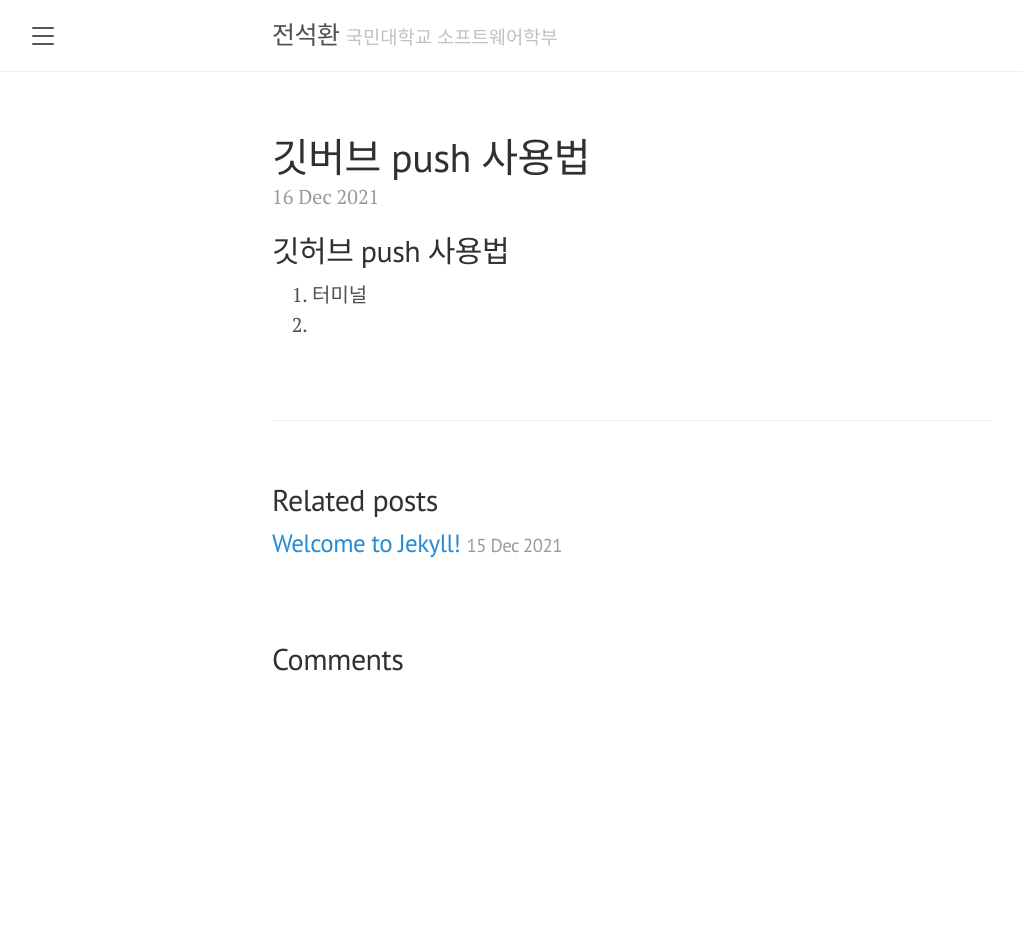
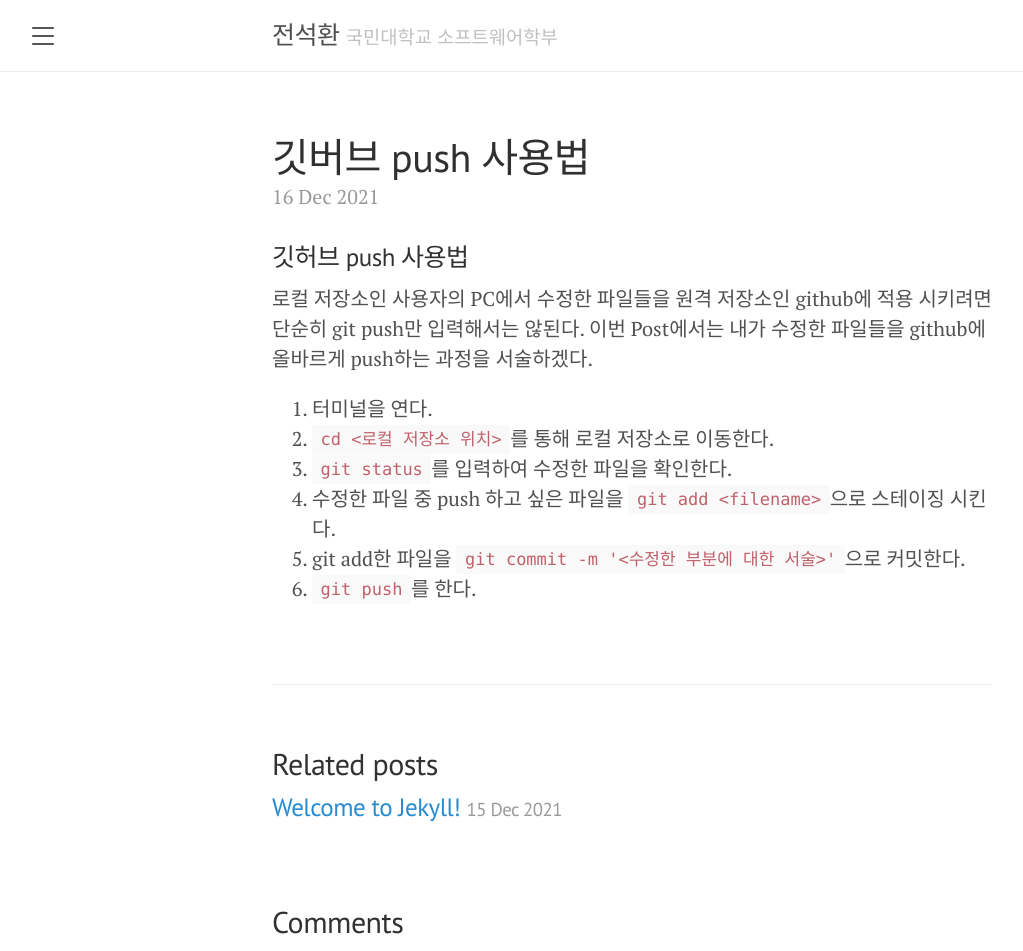
Before and after one commit to williamjeon7/williamjeon7.github.io, a Jekyll site: the page built from _posts/2021-12-16-깃허브-push-사용법.md, in a window 1280 px wide. Shown: the whole page, without its empty margins (8-1031 px from the left). Built offline with Jekyll 4.4.1, drawn with Linux system fonts in a browser that asks for light colours; comment, search, counter and statistics services are not loaded; before the commit the page ends 900 px from its top, so only the background shows below that.

Commit message:
내용 추가

```diff
--- a/_posts/2021-12-16-깃허브-push-사용법.md
+++ b/_posts/2021-12-16-깃허브-push-사용법.md
@@ -5,6 +5,12 @@ date: 2021-12-16
 comments: true
 ---
 
-## 깃허브 push 사용법
-1. 터미널
-2.
+### 깃허브 push 사용법
+ 로컬 저장소인 사용자의 PC에서 수정한 파일들을 원격 저장소인 github에 적용 시키려면 단순히 git push만 입력해서는 않된다.
+ 이번 Post에서는 내가 수정한 파일들을 github에 올바르게 push하는 과정을 서술하겠다.
+1. 터미널을 연다.
+2. `cd <로컬 저장소 위치>`를 통해 로컬 저장소로 이동한다.
+3. `git status`를 입력하여 수정한 파일을 확인한다.
+4. 수정한 파일 중 push 하고 싶은 파일을 `git add <filename>`으로 스테이징 시킨다.
+5. git add한 파일을 `git commit -m '<수정한 부분에 대한 서술>'`으로 커밋한다.
+6. `git push`를 한다.
```
